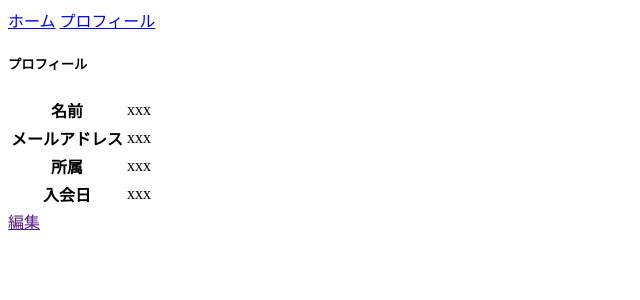
After one commit to unohayato/django_EC_site, a Django app: page /accounts/profile/ in a window 1280 px wide. The commit adds this page. Shown: the top 300 px of the page, without its empty margins (0-640 px from the left). Run offline with Django 3.2, Linux system fonts and the light colour scheme.

Commit message:
profile page

```diff
--- /dev/null
+++ b/accounts/templates/accounts/profile.html
@@ -0,0 +1,31 @@
+{% extends 'app/base.html' %}
+
+{% block content %}
+
+<div>
+  <h5>プロフィール</h5>
+  <table>
+    <tbody>
+      <tr>
+        <th>名前</th>
+        <td>xxx</td>
+      </tr>
+      <tr>
+        <th>メールアドレス</th>
+        <td>xxx</td>
+      </tr>
+      <tr>
+        <th>所属</th>
+        <td>xxx</td>
+      </tr>
+      <tr>
+        <th>入会日</th>
+        <td>xxx</td>
+      </tr>
+    </tbody>
+  </table>
+
+  <a href="">編集</a>
+</div>
+
+{% endblock content %}
--- /dev/null
+++ b/accounts/urls.py
@@ -0,0 +1,6 @@
+from django.urls import path
+from accounts import views
+
+urlpatterns = [
+    path('profile/', views.ProfileView.as_view(), name='profile'),
+]
--- a/accounts/views.py
+++ b/accounts/views.py
@@ -1,3 +1,7 @@
-from django.shortcuts import render
+from django.shortcuts import render, redirect
+from django.views import View
+# Create your views here.
 
-# Create your views here.
+class ProfileView(View):
+  def get(self, request, *args, **kwargs):
+    return render(request, 'accounts/profile.html')
--- a/app/templates/app/base.html
+++ b/app/templates/app/base.html
@@ -9,8 +9,12 @@
   <title>ECサイト</title>
 </head>
 <body>
-  <a href="/">ホーム</a>
+  <div>
 
+    <a href="/">ホーム</a>
+    <a href="{% url 'profile' %}">プロフィール</a>
+
+  </div>
   <div>
     {% block content %}
 
--- a/mysite/urls.py
+++ b/mysite/urls.py
@@ -19,4 +19,5 @@ from django.urls import path, include
 urlpatterns = [
     path('admin/', admin.site.urls),
     path('', include('app.urls')),
+    path('accounts/', include('accounts.urls')),
 ]
```
